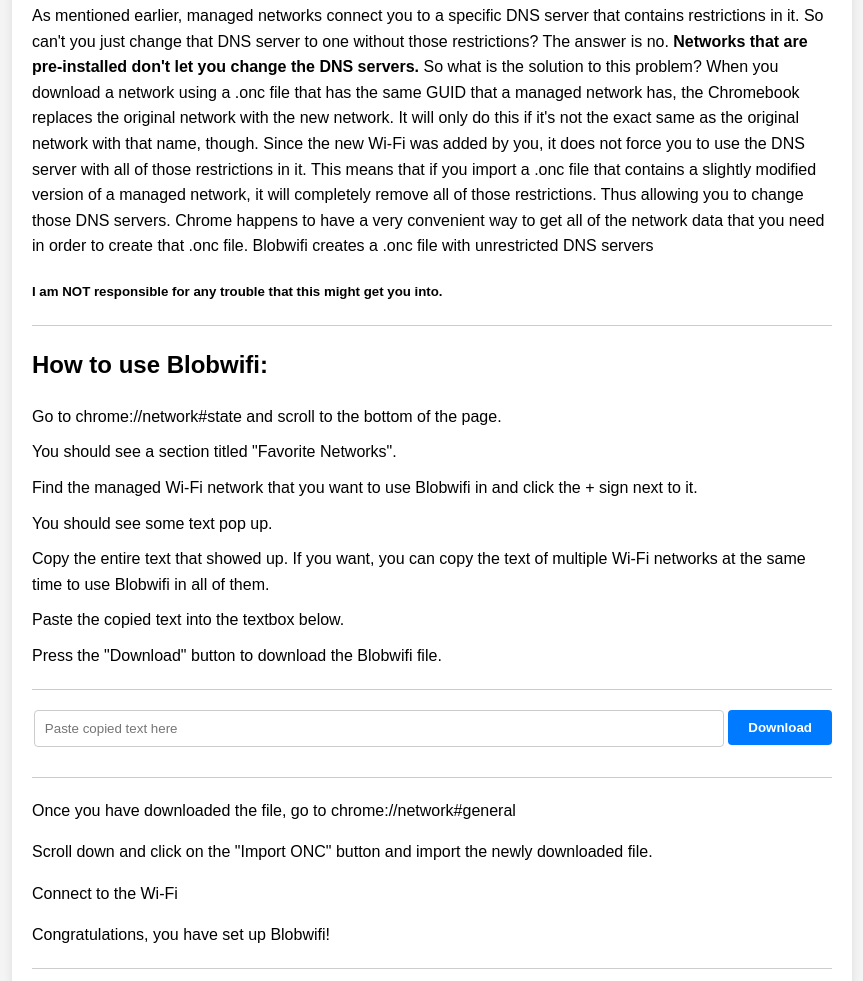
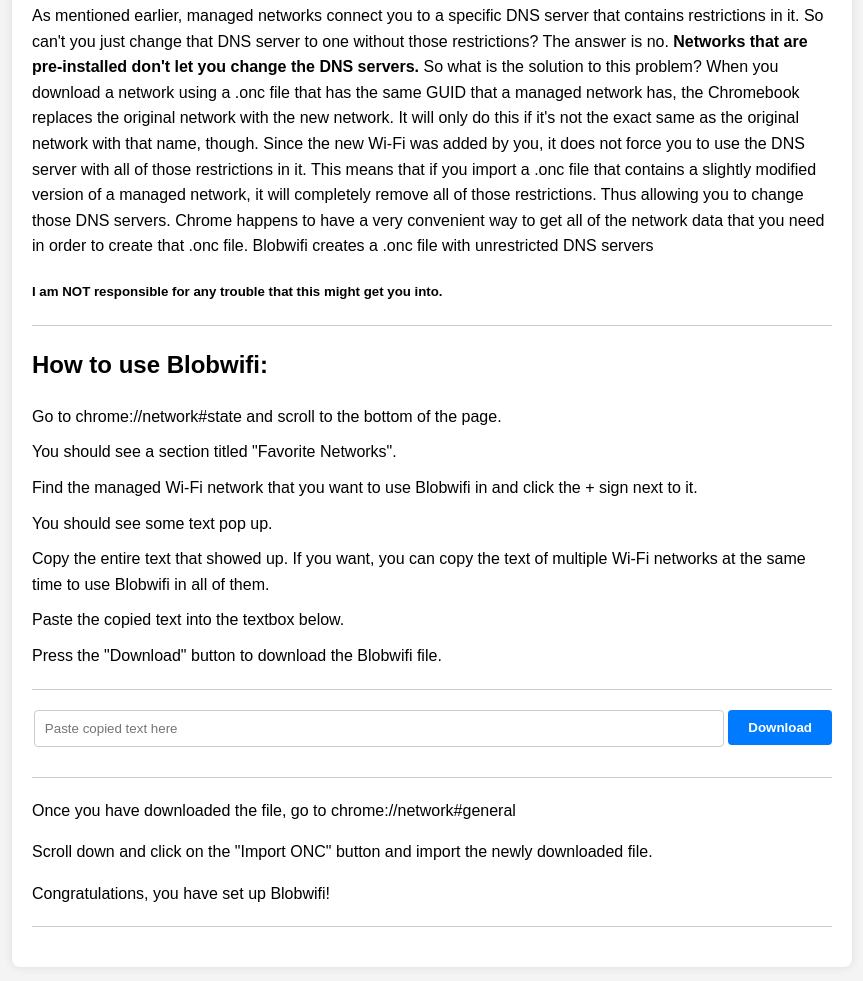
Before and after one commit to Blobby-Boi/Blobwifi, a plain HTML site: page index.html in a window 1280 px wide. Shown: the part 658-1639 px from the top of the page, without its empty margins (208-1071 px from the left). Drawn offline with Linux system fonts and the light colour scheme.

Commit message:
Update index.html

```diff
--- a/index.html
+++ b/index.html
@@ -129,7 +129,6 @@
     <hr>
     <p>Once you have downloaded the file, go to chrome://network#general</p>
     <p>Scroll down and click on the "Import ONC" button and import the newly downloaded file.</p>
-    <p>Connect to the Wi-Fi</p>
     <p>Congratulations, you have set up Blobwifi!</p>
     <hr>
   </div>
```
